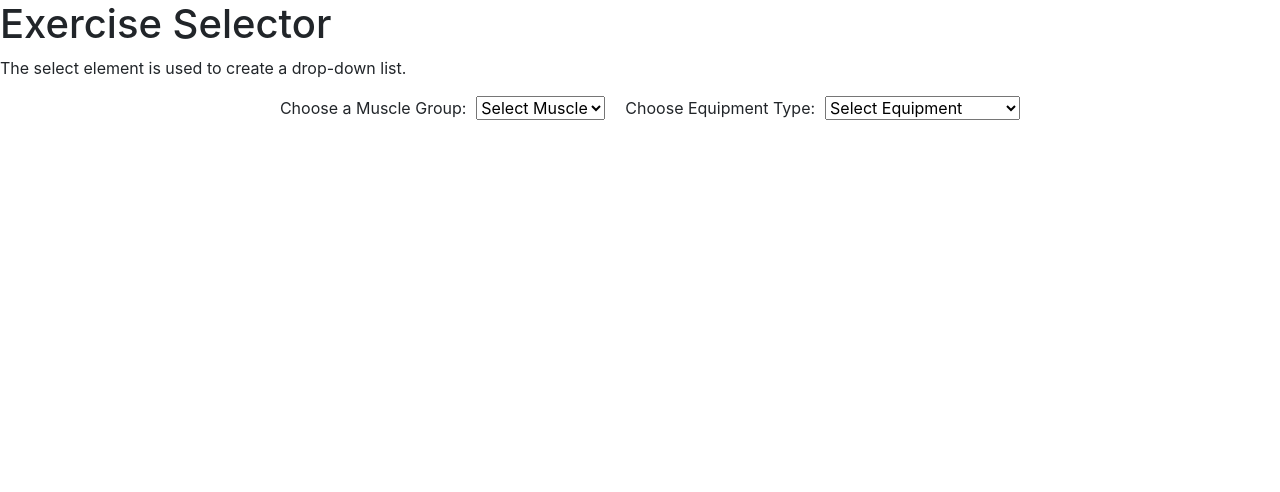
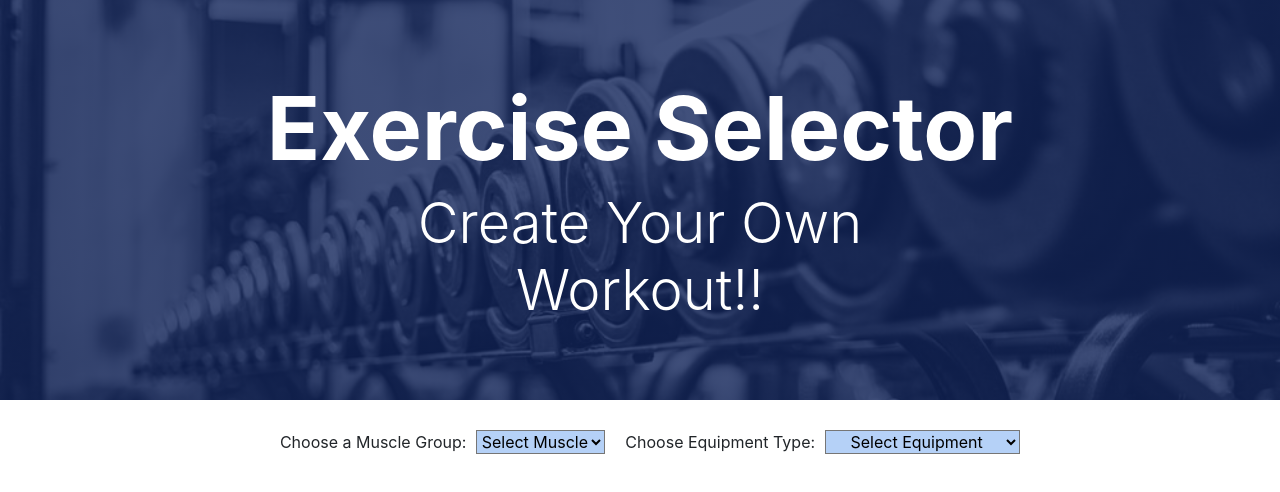
Before and after one commit to dugad059/Project-1, a plain HTML site: page index.html in a window 1280 px wide. Drawn offline with nearby package versions, Linux system fonts and the light colour scheme.

Commit message:
99.9% done! Just need a few final touches

```diff
--- a/index.html
+++ b/index.html
@@ -14,18 +14,38 @@
 </head>
 
 <body>
-    <h1>Exercise Selector</h1>
-    <p>The select element is used to create a drop-down list.</p>
+
+
+    <section id="home">
+        <div class="container text-center">
+            <div class='row justify-content-center'>
+                <div class="col-md-10">
+                    <h1 class="text-white display-2
+                    "> Exercise Selector</h1>
+                    <p class="text-white display-4">Create Your Own Workout!!</p>
+                </div>
+            </div>
+        </div>
+    </section>
 
     <div id=dropDownList>
         <label for="musculeDdl" id=muscleLabel>Choose a Muscle Group:</label> <br>
         <div class="musleContainer">
             <select name=muscleGroup id="ddlselectMuscle" class=selectMuscle>
                 <option value="" selected disabled> Select Muscle</option>
-                <option value="pectorals">Chest</option>
-                <option value="quads">Quads</option>
+                <option value="abs">Abs</option>
+                <option value="lats">Back (Lats)</option>
+                <option value="spine">Back (Spine)</option>
+                <option value="upper back">Back (Upper)</option>
                 <option value="biceps">Biceps</option>
                 <option value="calves">Calves</option>
+                <option value="pectorals">Chest</option>
+                <option value="forarms">Forarms</option>
+                <option value="glutes">Glutes</option>
+                <option value="hamstrings">Hamstrings</option>
+                <option value="quads">Quads</option>
+                <option value="delts">Shoulders</option>
+                <option value="triceps">Triceps</option>
             </select>
         </div>
         <br>
@@ -51,19 +71,6 @@
                 <option value="stability ball">Stability Ball</option>
                 <option value="trapbar">Trap Bar</option>
                 <option value="weighted">Weighted Body Weight</option>
-
-
-
-
-
-
-
-
-
-
-
-
-
             </select>
         </div>
     </div>
--- a/script.js
+++ b/script.js
@@ -26,11 +26,15 @@ $(document).ready(function () {
 
                     const filtered = data.filter(function (ddlSelector) {
                         return ddlSelector.target === valueMuscle && ddlSelector.equipment === valueEquip
+
+
+
+
                     })
 
 
                     let html = '';
-                    filtered.forEach(element => {
+                    filtered.forEach(function (element) {
                         let card =
                             `<div id="card" style="width: 18rem;">
                         <img src='${element.gifUrl}' id="cardImgHolder" alt= 'Oops ...'>
@@ -49,8 +53,9 @@ $(document).ready(function () {
                         $('main').empty().append(html);
 
 
+                    });
 
-                    });
+
 
 
                 })
--- a/style.css
+++ b/style.css
@@ -1,15 +1,51 @@
+body {
+    font-family: 'Gill Sans', 'Gill Sans MT', Calibri, 'Trebuchet MS', sans-serif;
+}
+
 main {
+    display:flex !important;
     flex-wrap: wrap;
     justify-content: space-around;
 }
 
+.heroTitle{
+    display: flex;
+    justify-content: center;
+}
 
 #dropDownList {
     display: flex;
     justify-content: center;
+    margin-top: 30px;
 }
 
 #muscleLabel, #equipLabel {
     margin: 0 10px 0 20px;
 
 }
+
+#ddlselectMuscle, #ddlselectEqip {
+    background-color: rgba(163, 198, 245, 0.8);
+    text-align: center;
+
+}
+
+#home {
+   background: linear-gradient(rgba(17,36,90, 0.8), rgba(17,36,90, 0.8)), url("../Pictures/header4.jpeg");
+   height: 50vh;
+   background-position: center;
+   background-size: cover;
+   background-attachment: fixed;
+   display: flex;
+   align-items: center;
+}
+
+
+#home h1 {
+    font-weight: 700;
+}
+
+#home p {
+    max-width: 550px;
+    margin: auto;
+}
```
Also changed, not shown: Pictures/dumbbell.jpeg (deleted), Pictures/header4.jpeg (added).
